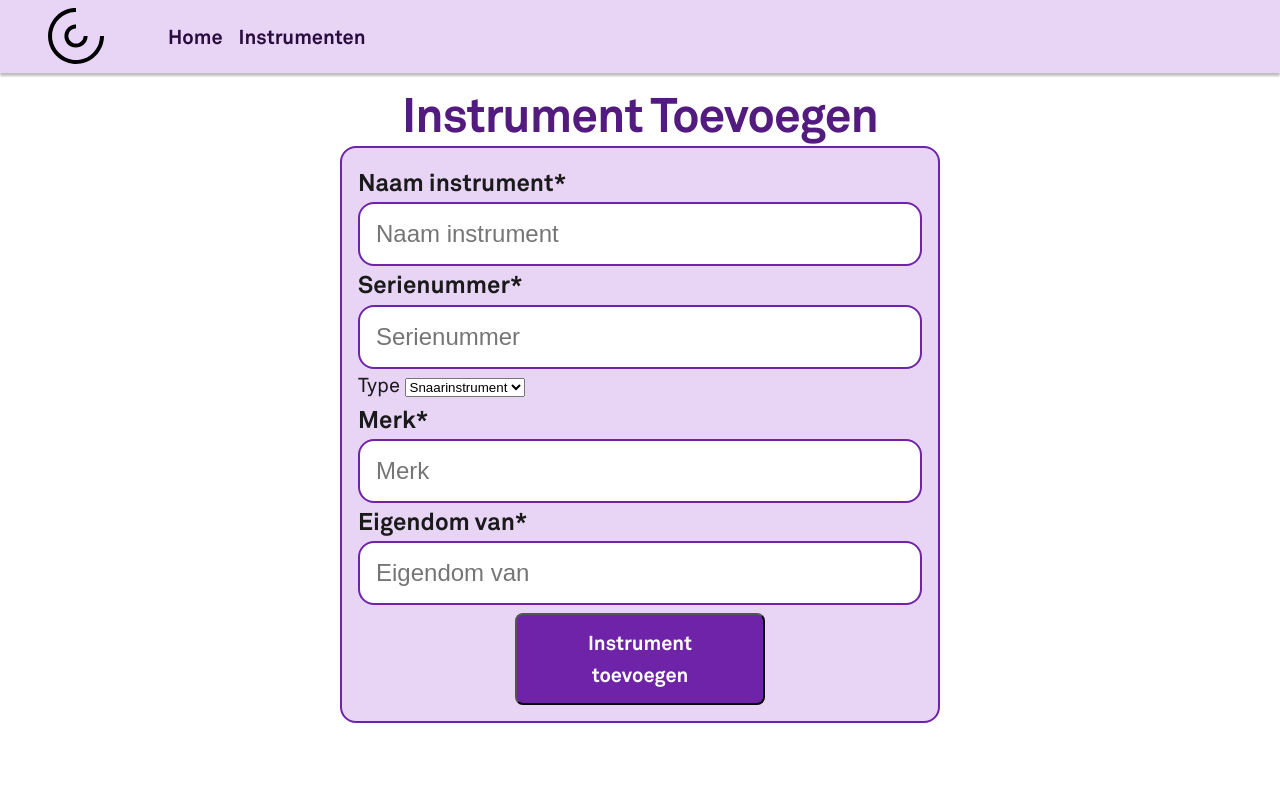
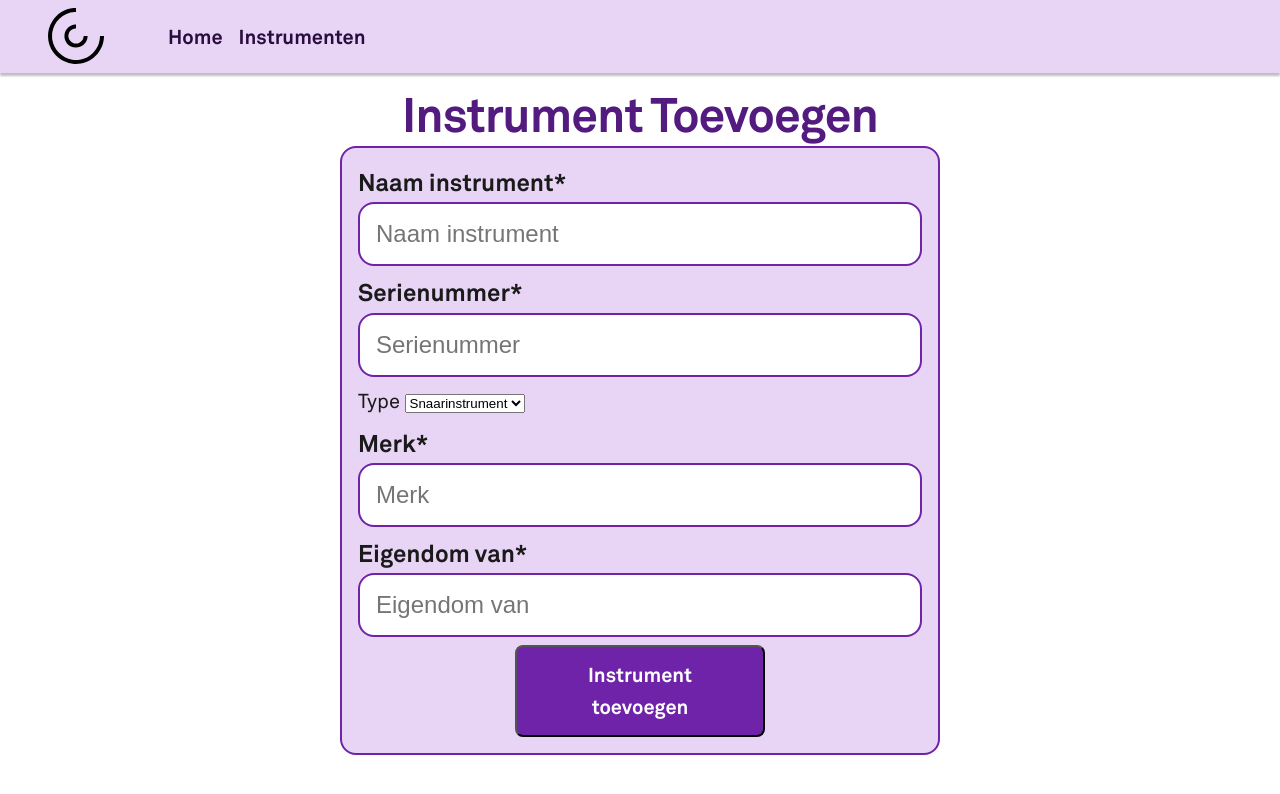
Before and after one commit to fdnd-agency/preludefondsinstrumentenuitleen, a SvelteKit app: page /new in a window 1280 px wide. Shown: the top 794 px of the page. Built offline with nearby package versions, Linux system fonts and the light colour scheme.

Commit message:
REFACTOR: removed unneeded div

```diff
--- a/src/routes/new/+page.svelte
+++ b/src/routes/new/+page.svelte
@@ -7,7 +7,6 @@
   <h1>Instrument Toevoegen</h1>
 
   <form method="POST" class="instrument-form">
-    <div class="form-velden">
     <TextInput
         name="name"
         label="Naam instrument"
@@ -44,7 +43,6 @@
         placeholder="Eigendom van"
         required
     />
-    </div>
 
     <button type="submit" class="primary button">
       Instrument toevoegen
```
